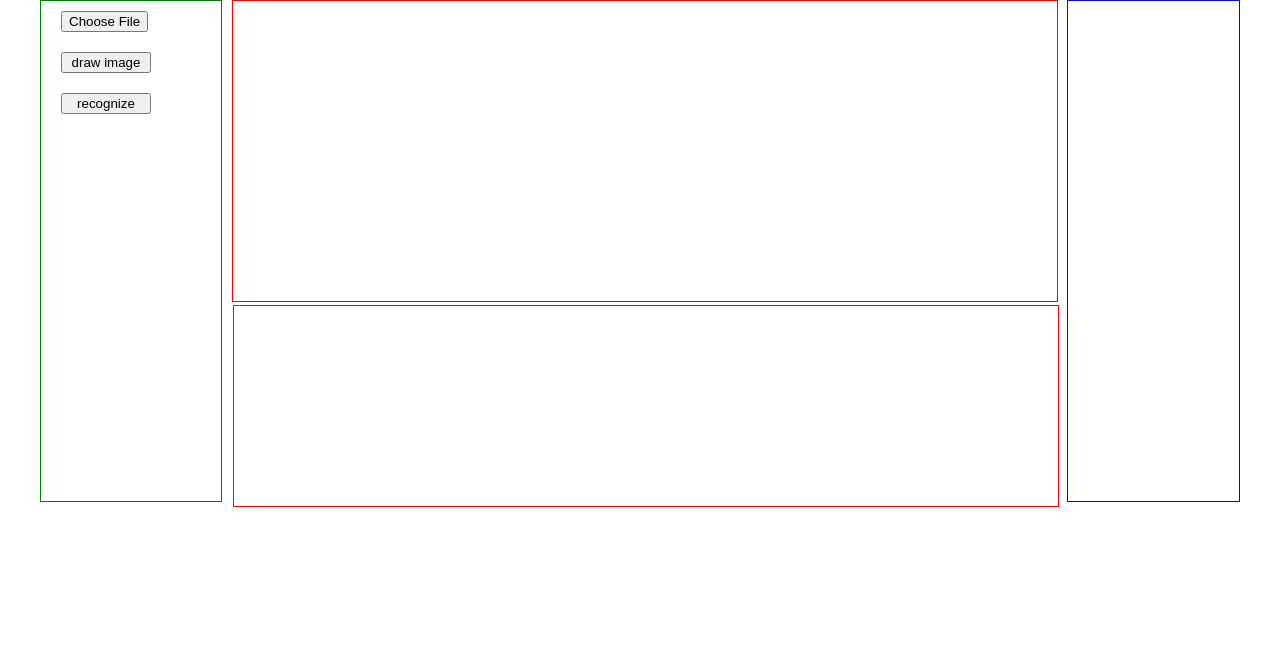
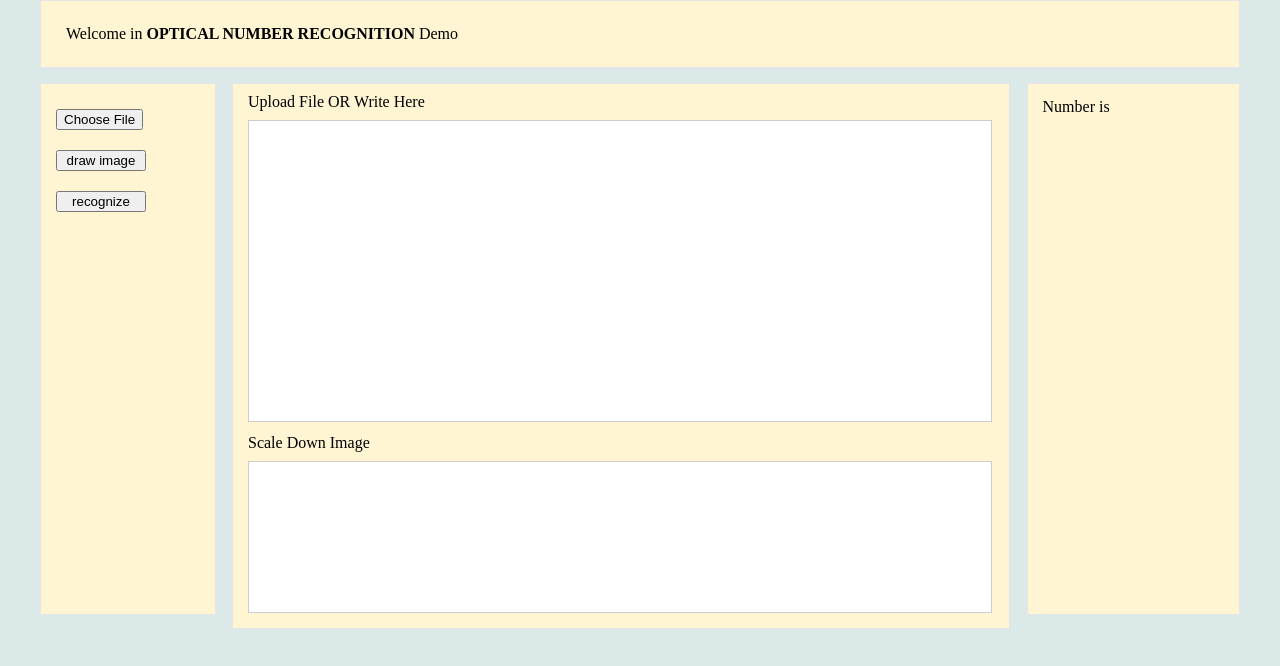
Before and after one commit to kiranpariyar/optical-number-recognition, a plain HTML site: page index.html in a window 1280 px wide. Drawn offline with Linux system fonts and the light colour scheme.

Commit message:
simple changes in user interface

```diff
--- a/css/style.css
+++ b/css/style.css
@@ -1,25 +1,59 @@
+body{
+    background-color: #DCE9E9;
+}
+
+.container{
+    width: 100%;
+    margin: 0px auto;
+    padding: 0px auto;
+}
+
+
 .main-container{
     max-width: 75em;
     margin: 0px auto;
     padding: 0px auto;
 }
 
+.header{
+    max-width: 75em;
+    margin: 0px auto;
+    padding: 0px auto;
+}
+
+.header-content{
+    padding: 25px;
+    background: rgb(255, 245, 211);
+    border: 1px solid #E5E5E5;
+}
+
+.header-content strong{
+    font-weight: bold;
+}
+
+
+.main-content{
+    width: 100%;
+    margin: auto;
+    padding-top: 15px;
+}
+
 .options{
-    width: 15%;
+    width: 12%;
     float: left;
-    border: 1px solid green;
     min-height: 500px;
-
+    padding: 15px;
+    background: rgb(255, 245, 211);
+    border: 1px solid #E5E5E5;
 }
 
 .option-button{
-    padding: 10px 20px;
+    padding: 10px 0px;
 }
 
 .options input{
     width: 90px;
 }
-
 
 .canvas-container{
     width: 84%;
@@ -27,31 +61,44 @@
 }
 
 .canvas-element{
-    width: 82%;
+    width: 74%;
     float: left;
+    background: rgb(255, 245, 211);
+    border: 1px solid #E5E5E5;
+    padding: 0px 15px 15px 15px;
+    /*box-shadow: 0px 0px 35px rgba(0,0,0,0.2);*/
 }
 
-#myCanvas{
-    border: 1px solid red;
-    margin: auto;
+.canvas-heading{
+    padding: 10px 0px;
 }
 
-#drawing{
-    border: 1px solid red;
-    float: left;
+#main-canvas{
+    border: 1px solid #ccc;
+    margin: auto;
+    background-color: #FFFFFF;
 }
 
+.process-info-heading{
+    padding: 10px 0px;
+}
+
+
 #process-info{
-    border: 1px solid red;
+    border: 1px solid #ccc;
     margin: auto;
-    float: right;
+    float: left;
+    background-color: #FFFFFF;
 }
 
 .info-div{
-    width: 17%;
-    border: 1px solid blue;
+    width: 18%;
+    /*border: 1px solid blue;*/
     min-height: 500px;
     float: right;
+    padding: 15px;
+    background: rgb(255, 245, 211);
+    border: 1px solid #E5E5E5;
 }
 
 .clearfix{
--- a/index.html
+++ b/index.html
@@ -7,7 +7,16 @@
     </head>
 
     <body>
+        <div class="container">
+
+            <div class="header">
+                <div class="header-content">
+                    <h2> Welcome in <strong>OPTICAL NUMBER RECOGNITION</strong> Demo</h2>
+                 </div>
+            </div>
+
             <div class="main-container">
+                <div class="main-content">
                     <div class="options">
                         <div class="option-button">
                             <input type="file" value="Load Image" id="upload-image">
@@ -22,14 +31,21 @@
                         </div>
                     </div>
 
-
                     <div class="canvas-container">
                         <div class="canvas-element clearfix">
-                    <canvas id="myCanvas" width="824" height="300"></canvas>
-                    <canvas id="process-info" width="824" height="200"></canvas>
+                            <div class="canvas-heading"><h2>Upload File OR Write Here</h2></div>
+                            <canvas id="main-canvas" width="742" height="300"></canvas>
+                            <div class="process-info-heading"><h2>Scale Down Image</h2></div>
+                            <canvas id="process-info" width="742" height="150"></canvas>
                         </div>
 
                         <div class="info-div">
+                            <h2>Number is </h2>
+                            <div class="recognized-number">
+
+                            </div>
+                        </div>
+                    </div>
                 </div>
             </div>
         </div>
--- a/js/NumberRecognizer.js
+++ b/js/NumberRecognizer.js
@@ -34,6 +34,10 @@ function NumberRecognizer() {
 
         }
 
+        if(recognizedNumber.length == 0){
+            recognizedNumber = ['unknown']
+        }
+
         console.log('recognizedNumber is :',recognizedNumber);
 
         return recognizedNumber;
--- a/js/main.js
+++ b/js/main.js
@@ -6,7 +6,7 @@ console.log("template data :",numbers);
 var uploadImage = document.getElementById("upload-image");
 uploadImage.addEventListener('change', loadImage, false);
 
-var myCanvas = document.getElementById('myCanvas');
+var myCanvas = document.getElementById('main-canvas');
 var context = myCanvas.getContext('2d');
 
 function loadImage() {
@@ -30,8 +30,8 @@ function loadImage() {
         var imageData = context.getImageData(0,0,imageWidth,imageHeight);
         var numberRecognizer = new NumberRecognizer();
         var recognizedNumber = numberRecognizer.recognizeNumber(imageData);
-        var infoDiv = document.getElementsByClassName('info-div')[0];
-        infoDiv.innerHTML = " Number is: " + recognizedNumber;
+        var infoDiv = document.getElementsByClassName('recognized-number')[0];
+        infoDiv.innerHTML = recognizedNumber;
     }
 }
 
@@ -75,7 +75,7 @@ function recognize() {
     var numberRecognizer = new NumberRecognizer();
     var drawingImageData = context.getImageData(0,0,myCanvas.width,myCanvas.height);
     var recognizedNumber = numberRecognizer.recognizeNumber(drawingImageData);
-    var infoDiv = document.getElementsByClassName('info-div')[0];
-    infoDiv.innerHTML = " Number is: " + recognizedNumber;
+    var infoDiv = document.getElementsByClassName('recognized-number')[0];
+    infoDiv.innerHTML = recognizedNumber;
 
 }
```
Lines whose indentation alone changed are shown as unchanged.
